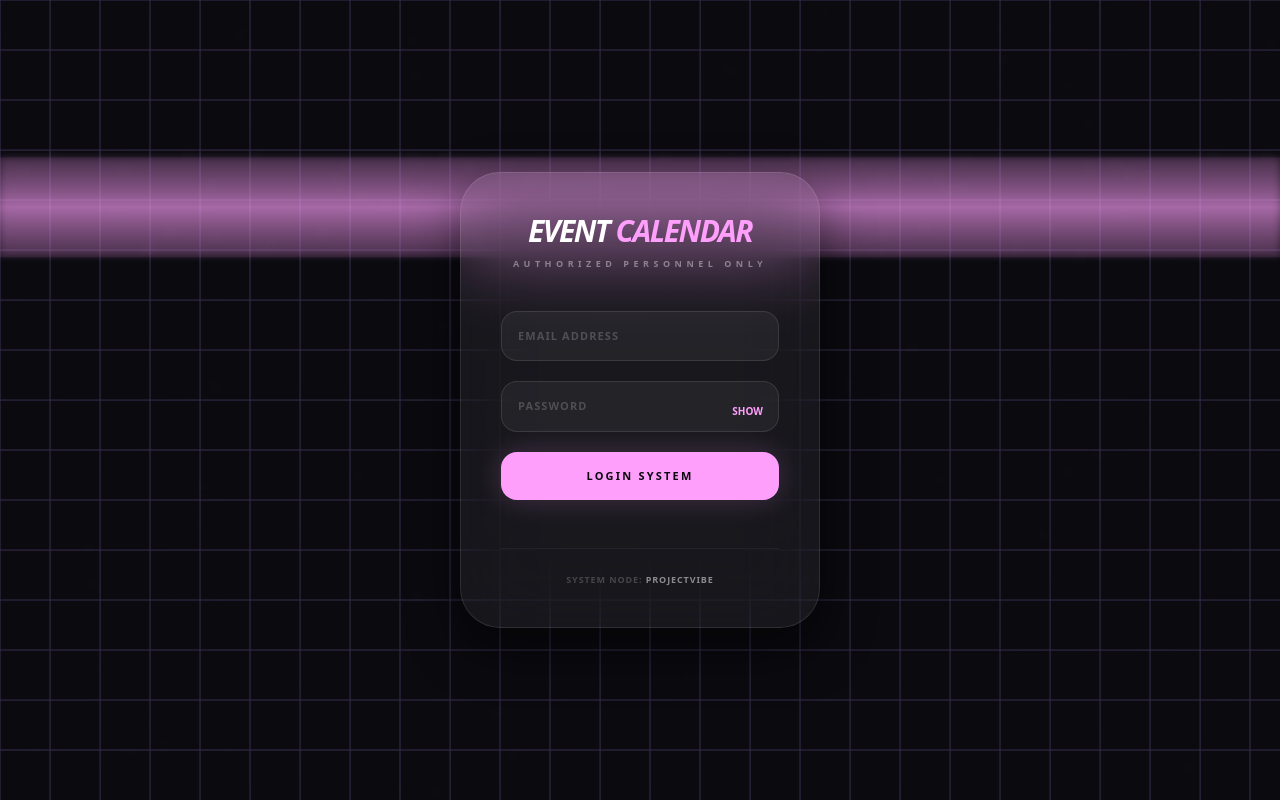
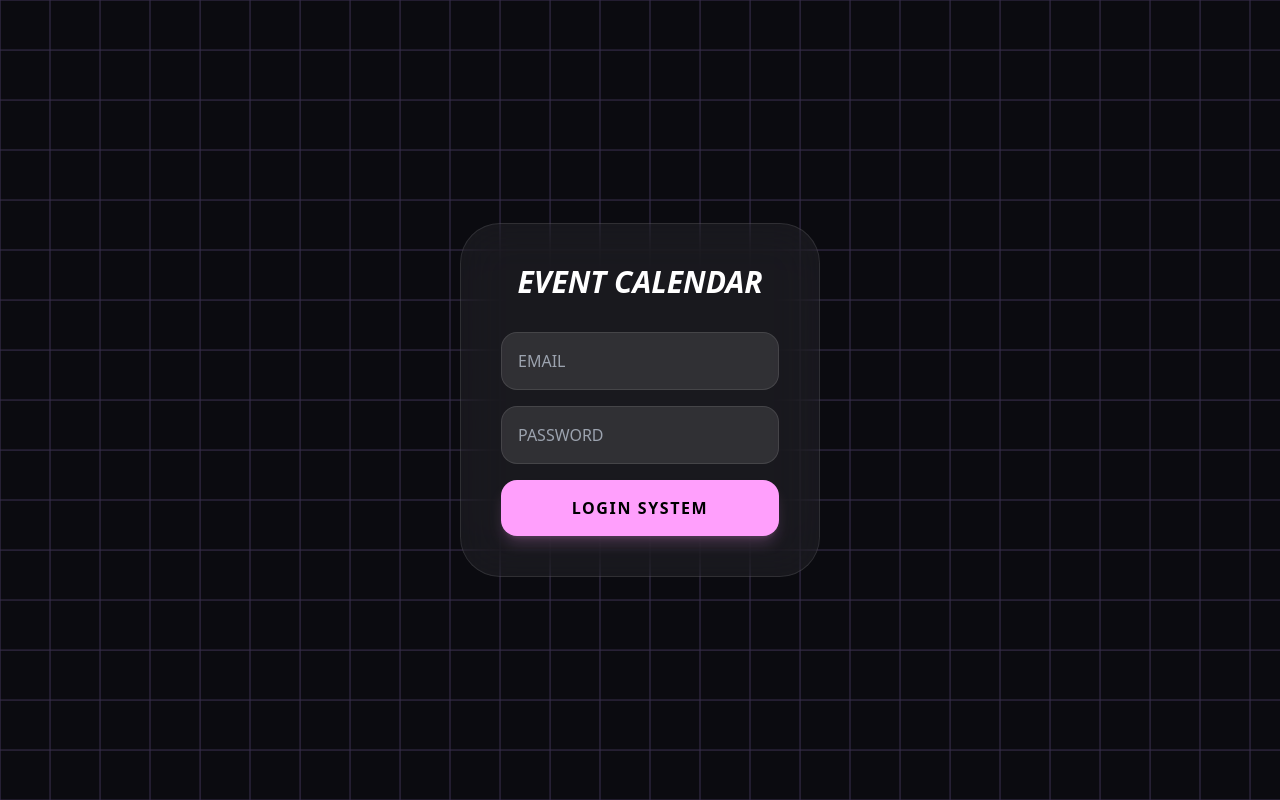
Before and after one commit to alfriephmc-lang/Happy-Birthday, a React (Vite) app: page / in a window 1280 px wide. Built offline with nearby package versions, Linux system fonts and the light colour scheme.

Commit message:
Update App.jsx

```diff
--- a/src/App.jsx
+++ b/src/App.jsx
@@ -1,181 +1,52 @@
-import React, { useState, useRef, useEffect } from 'react';
+import React, { useState } from 'react';
 import { createClient } from '@supabase/supabase-js';
+import GridScan from './components/GridScan'; // Shadcn usually puts it here after you run the command
 
-// --- SUPABASE CONFIGURATION ---
-const supabaseUrl = 'https://twtfuxqzxocqsekbdlaw.supabase.co';
-const supabaseKey = 'eyJhbGciOiJIUzI1NiIsInR5cCI6IkpXVCJ9.eyJpc3MiOiJzdXBhYmFzZSIsInJlZiI6InR3dGZ1eHF6eG9jcXNla2JkbGF3Iiwicm9sZSI6ImFub24iLCJpYXQiOjE3NjkwOTMzMTEsImV4cCI6MjA4NDY2OTMxMX0.JnJq5-0_bwWnm-7ounoDs9sa2yb4_Xb7k39TWH5Ae0A';
-const supabase = createClient(supabaseUrl, supabaseKey);
+const supabase = createClient(
+  'https://twtfuxqzxocqsekbdlaw.supabase.co',
+  'eyJhbGciOiJIUzI1NiIsInR5cCI6IkpXVCJ9.eyJpc3MiOiJzdXBhYmFzZSIsInJlZiI6InR3dGZ1eHF6eG9jcXNla2JkbGF3Iiwicm9sZSI6ImFub24iLCJpYXQiOjE3NjkwOTMzMTEsImV4cCI6MjA4NDY2OTMxMX0.JnJq5-0_bwWnm-7ounoDs9sa2yb4_Xb7k39TWH5Ae0A'
+);
 
-// --- GRIDSCAN COMPONENT (Internal) ---
-const GridScan = ({
-  lineThickness = 1,
-  linesColor = "#392e4e",
-  scanColor = "#FF9FFC",
-  scanOpacity = 0.4,
-  gridScale = 0.1,
-  lineJitter = 0.1,
-  scanGlow = 0.5,
-  scanSoftness = 2,
-  scanDuration = 2,
-  noiseIntensity = 0.01,
-}) => {
-  const canvasRef = useRef(null);
-
-  useEffect(() => {
-    const canvas = canvasRef.current;
-    const ctx = canvas.getContext('2d');
-    let animationFrameId;
-
-    const render = () => {
-      canvas.width = canvas.offsetWidth;
-      canvas.height = canvas.offsetHeight;
-      const { width, height } = canvas;
-      const time = Date.now() / 1000;
-
-      ctx.clearRect(0, 0, width, height);
-
-      // Draw Grid lines
-      const spacing = 50 * gridScale * 10;
-      ctx.beginPath();
-      ctx.strokeStyle = linesColor;
-      ctx.lineWidth = lineThickness;
-      for (let x = 0; x < width; x += spacing) {
-        ctx.moveTo(x + (Math.random() * lineJitter), 0);
-        ctx.lineTo(x + (Math.random() * lineJitter), height);
-      }
-      for (let y = 0; y < height; y += spacing) {
-        ctx.moveTo(0, y + (Math.random() * lineJitter));
-        ctx.lineTo(width, y + (Math.random() * lineJitter));
-      }
-      ctx.stroke();
-
-      // Draw Scanning Line (Ping-Pong movement)
-      const scanPos = (Math.sin((time * Math.PI) / scanDuration) + 1) / 2;
-      const yPos = scanPos * height;
-
-      const grad = ctx.createLinearGradient(0, yPos - 50 * scanSoftness, 0, yPos + 50 * scanSoftness);
-      grad.addColorStop(0, 'transparent');
-      grad.addColorStop(0.5, scanColor);
-      grad.addColorStop(1, 'transparent');
-
-      ctx.globalAlpha = scanOpacity;
-      ctx.fillStyle = grad;
-      ctx.shadowBlur = 15 * scanGlow;
-      ctx.shadowColor = scanColor;
-      ctx.fillRect(0, yPos - 25 * scanSoftness, width, 50 * scanSoftness);
-
-      // Add static noise
-      ctx.globalAlpha = noiseIntensity;
-      ctx.fillStyle = 'white';
-      for (let i = 0; i < 500; i++) {
-        ctx.fillRect(Math.random() * width, Math.random() * height, 1, 1);
-      }
-
-      animationFrameId = requestAnimationFrame(render);
-    };
-
-    render();
-    return () => cancelAnimationFrame(animationFrameId);
-  }, [linesColor, scanColor, gridScale, scanDuration, lineThickness, lineJitter, noiseIntensity, scanGlow, scanOpacity, scanSoftness]);
-
-  return <canvas ref={canvasRef} className="w-full h-full block" />;
-};
-
-// --- MAIN APP COMPONENT ---
 export default function App() {
   const [email, setEmail] = useState('');
   const [password, setPassword] = useState('');
-  const [showPassword, setShowPassword] = useState(false);
-  const [loading, setLoading] = useState(false);
-
-  const handleLogin = async (e) => {
-    e.preventDefault();
-    setLoading(true);
-
-    const { error } = await supabase.auth.signInWithPassword({
-      email: email,
-      password: password,
-    });
-
-    if (error) {
-      alert("ACCESS DENIED: " + error.message.toUpperCase());
-      setLoading(false);
-    } else {
-      // Success! Redirecting to your calendar page
-      window.location.href = '/calendar.html';
-    }
-  };
 
   return (
-    <div className="relative w-screen h-screen bg-[#0a0a0f] flex items-center justify-center overflow-hidden">
+    <div className="relative w-full h-screen bg-[#0a0a0f] flex items-center justify-center overflow-hidden">
 
-      {/* Background Layer: GridScan */}
+      {/* THIS IS THE COMPONENT YOU ADDED */}
       <div className="absolute inset-0 z-0">
-        <GridScan
-          gridScale={0.1}
-          scanColor="#FF9FFC"
-          linesColor="#392e4e"
-          scanDuration={3}
-          noiseIntensity={0.02}
-        />
+        <div style={{ width: '100%', height: '100%', position: 'relative' }}>
+          <GridScan
+            sensitivity={0.55}
+            lineThickness={1}
+            linesColor="#392e4e"
+            scanColor="#FF9FFC"
+            scanOpacity={0.4}
+            gridScale={0.1}
+            lineStyle="solid"
+            lineJitter={0.1}
+            scanDirection="pingpong"
+            noiseIntensity={0.01}
+            scanGlow={0.5}
+            scanSoftness={2}
+            scanDuration={2}
+            scanDelay={2}
+            scanOnClick={false}
+          />
+        </div>
       </div>
 
-      {/* Foreground Layer: Login Card */}
-      <div className="relative z-10 w-full max-w-[360px] p-10 rounded-[40px] bg-white/5 backdrop-blur-2xl border border-white/10 shadow-[0_20px_50px_rgba(0,0,0,0.5)]">
-
-        <div className="text-center mb-10">
-          <h1 className="text-3xl font-black text-white italic uppercase tracking-tighter">
-            Event <span className="text-[#FF9FFC]">Calendar</span>
-          </h1>
-          <p className="text-white/40 text-[9px] font-bold tracking-[0.5em] uppercase mt-2">
-            Authorized Personnel Only
-          </p>
-        </div>
-
-        <form onSubmit={handleLogin} className="space-y-5">
-          <div className="space-y-1">
-            <input
-              type="email"
-              placeholder="EMAIL ADDRESS"
-              required
-              className="w-full p-4 rounded-2xl bg-white/5 border border-white/10 text-white text-[11px] font-bold tracking-widest outline-none focus:border-[#FF9FFC]/50 focus:bg-white/10 transition-all placeholder:text-white/20"
-              value={email}
-              onChange={(e) => setEmail(e.target.value)}
-            />
-          </div>
-
-          <div className="relative space-y-1">
-            <input
-              type={showPassword ? "text" : "password"}
-              placeholder="PASSWORD"
-              required
-              className="w-full p-4 rounded-2xl bg-white/5 border border-white/10 text-white text-[11px] font-bold tracking-widest outline-none focus:border-[#FF9FFC]/50 focus:bg-white/10 transition-all placeholder:text-white/20"
-              value={password}
-              onChange={(e) => setPassword(e.target.value)}
-            />
-            <button
-              type="button"
-              onClick={() => setShowPassword(!showPassword)}
-              className="absolute right-4 top-1/2 -translate-y-1/2 text-[10px] font-black text-[#FF9FFC] hover:text-white transition-colors"
-            >
-              {showPassword ? "HIDE" : "SHOW"}
-            </button>
-          </div>
-
-          <button
-            type="submit"
-            disabled={loading}
-            className="w-full bg-[#FF9FFC] text-[#0a0a0f] font-black py-4 rounded-2xl text-[11px] tracking-[0.2em] uppercase hover:scale-[1.02] active:scale-[0.98] transition-all shadow-[0_0_30px_rgba(255,159,252,0.2)] disabled:opacity-50"
-          >
-            {loading ? "Verifying..." : "Login System"}
+      {/* LOGIN CARD */}
+      <div className="relative z-10 bg-white/5 backdrop-blur-xl p-10 rounded-[40px] border border-white/10 w-[360px]">
+        <h1 className="text-white text-3xl font-black italic uppercase text-center mb-8">Event Calendar</h1>
+        <form className="space-y-4">
+          <input type="email" placeholder="EMAIL" className="w-full p-4 rounded-2xl bg-white/10 text-white outline-none border border-white/10" />
+          <input type="password" placeholder="PASSWORD" className="w-full p-4 rounded-2xl bg-white/10 text-white outline-none border border-white/10" />
+          <button className="w-full bg-[#FF9FFC] text-black font-bold py-4 rounded-2xl uppercase tracking-widest shadow-lg shadow-[#FF9FFC]/20">
+            Login System
           </button>
         </form>
-
-        <div className="mt-12 pt-6 border-t border-white/5 text-center">
-          <p className="text-[9px] text-white/20 font-bold tracking-widest uppercase">
-            System Node: <span className="text-white/50">ProjectVibe</span>
-          </p>
-        </div>
       </div>
     </div>
   );
```
